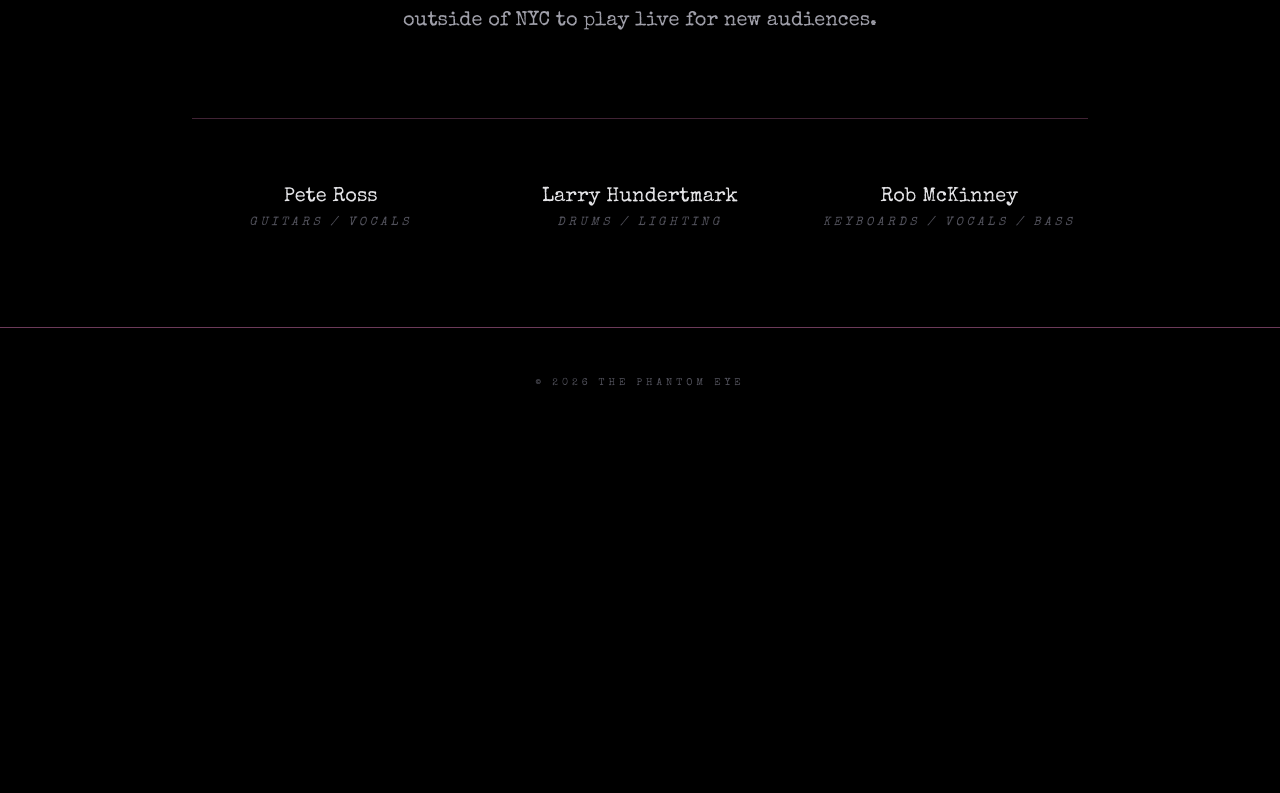
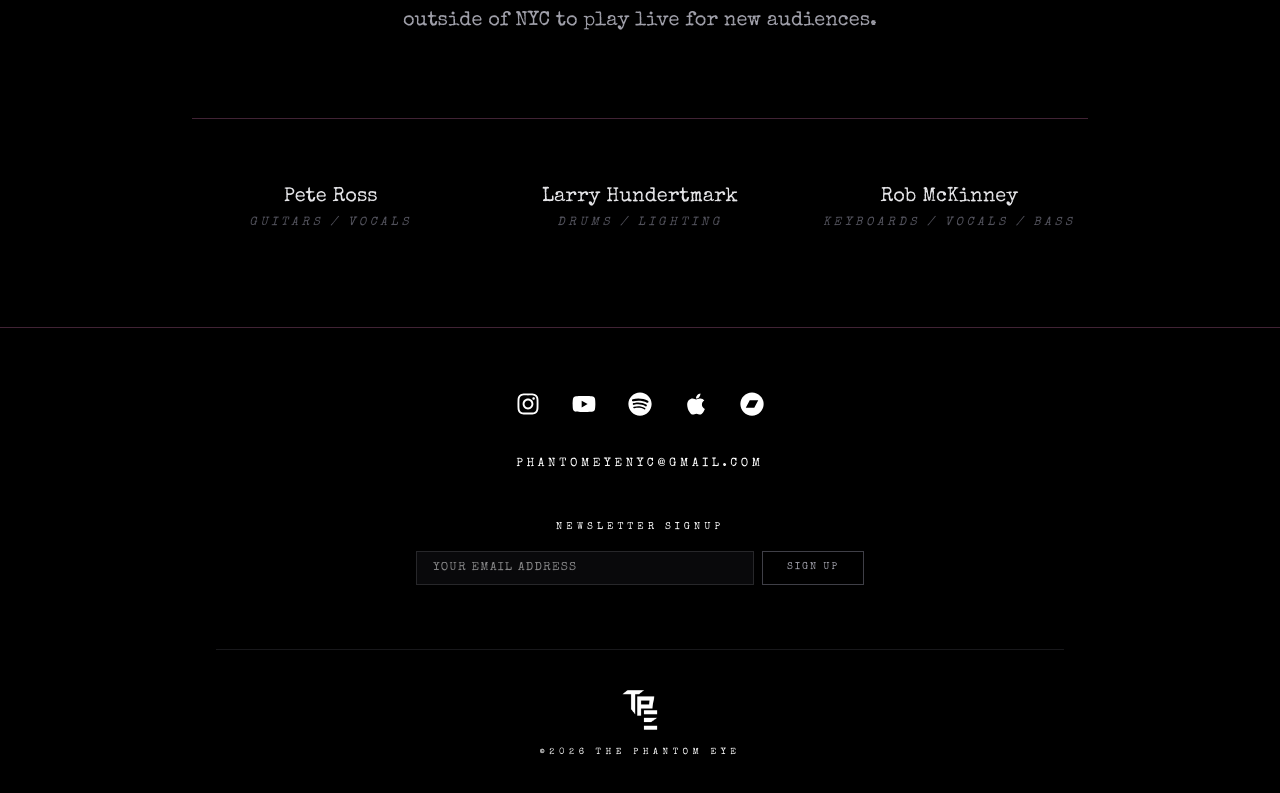
Before and after one commit to ramckinney86/thephantomeye, a React (Vite) app: page / in a window 1280 px wide. Shown: the part 1609-2402 px from the top of the page. Before the commit the page ends 2048 px from the top, so only its background shows below. Built offline with nearby package versions, Linux system fonts and the light colour scheme.

Commit message:
cleaned up footer and installed icon library

```diff
--- a/package.json
+++ b/package.json
@@ -13,6 +13,7 @@
     "@tailwindcss/postcss": "^4.2.4",
     "react": "^19.2.5",
     "react-dom": "^19.2.5",
+    "react-icons": "^5.6.0",
     "react-router-dom": "^7.14.2"
   },
   "devDependencies": {
--- a/src/App.jsx
+++ b/src/App.jsx
@@ -1,6 +1,7 @@
 // src/App.jsx
 import { BrowserRouter as Router, Routes, Route } from 'react-router-dom'; // Fixes 'Router' not defined
 import Header from './components/Header';
+import Footer from './components/Footer';
 import Home from './pages/Home';
 
 function App() {
@@ -16,11 +17,7 @@ function App() {
           </Routes>
         </main>
 
-        <footer className="py-12 border-t decoration-highlight text-center">
-          <p className="text-[10px] text-zinc-600 uppercase tracking-[0.4em]">
-            © {new Date().getFullYear()} THE PHANTOM EYE
-          </p>
-        </footer>
+        <Footer />
       </div>
     </Router>
   );
--- a/src/components/Footer.jsx
+++ b/src/components/Footer.jsx
@@ -0,0 +1,77 @@
+// src/components/Footer.jsx
+import { FaInstagram, FaYoutube, FaSpotify, FaApple, FaBandcamp } from 'react-icons/fa';
+
+const Footer = () => {
+  const currentYear = new Date().getFullYear();
+
+  return (
+    <footer className="bg-black text-zinc-400 py-16 border-t border-highlight/30">
+      <div className="container mx-auto px-6 max-w-4xl flex flex-col items-center">
+
+        {/* SOCIAL LINKS */}
+        <ul className="flex space-x-8 mb-10">
+          {[
+            { Icon: FaInstagram, url: "https://www.instagram.com/the_phantom_eye/" },
+            { Icon: FaYoutube, url: "https://www.youtube.com/playlist?list=PLb8aGAqQkw-sH-GGjzxkcjc0hNgZPs0Ke" },
+            { Icon: FaSpotify, url: "https://open.spotify.com/artist/3tHRRcfndZ65xaKjpazGtA?si=1_lqKIC7SEuGDAy_phe3Gg" },
+            { Icon: FaApple, url: "https://music.apple.com/us/artist/the-phantom-eye/1574021580" },
+            { Icon: FaBandcamp, url: "https://phantomeye.bandcamp.com/" }
+          ].map((social, idx) => (
+            <li key={idx}>
+              <a
+                href={social.url}
+                target="_blank"
+                rel="noopener noreferrer"
+                className="text-2xl hover:text-highlight transition-colors duration-300 text-white"
+              >
+                <social.Icon />
+              </a>
+            </li>
+          ))}
+        </ul>
+
+        {/* CONTACT EMAIL */}
+        <a
+          href="mailto:phantomeyenyc@gmail.com"
+          className="text-xs tracking-[0.3em] uppercase hover:text-white transition-colors mb-12 text-white"
+        >
+          phantomeyenyc@gmail.com
+        </a>
+
+        {/* NEWSLETTER SIGNUP (Mailchimp Styled) */}
+        <div className="w-full max-w-md text-center mb-16">
+          <h4 className="text-[10px] uppercase tracking-[0.4em] mb-4 text-white">Newsletter Signup</h4>
+          <form className="flex flex-col md:flex-row gap-2">
+            <input
+              type="email"
+              placeholder="YOUR EMAIL ADDRESS"
+              className="bg-zinc-950 border border-zinc-800 px-4 py-2 text-xs focus:outline-none focus:border-highlight grow tracking-widest text-white"
+              required
+            />
+            <button
+              type="submit"
+              className="bg-transparent border border-zinc-700 px-6 py-2 text-[10px] tracking-[0.2em] uppercase hover:bg-highlight hover:text-black hover:border-highlight transition-all duration-300 cursor-pointer"
+            >
+              Sign Up
+            </button>
+          </form>
+        </div>
+
+        {/* SITE INFO & LOGO */}
+        <div className="flex flex-col items-center border-t border-zinc-900 pt-10 w-full text-white">
+          <img
+            src="/favicon.png"
+            alt="The Phantom Eye Logo"
+            className="max-w-24 max-h-10 opacity-100 hover: transition-opacity duration-500 mb-4"
+          />
+          <p className="text-[9px] tracking-[0.5em] uppercase text-white">
+            ©{currentYear} THE PHANTOM EYE
+          </p>
+        </div>
+
+      </div>
+    </footer>
+  );
+};
+
+export default Footer;
```
Also changed, not shown: 1 other file (tests, documents, lock files or other folders).
